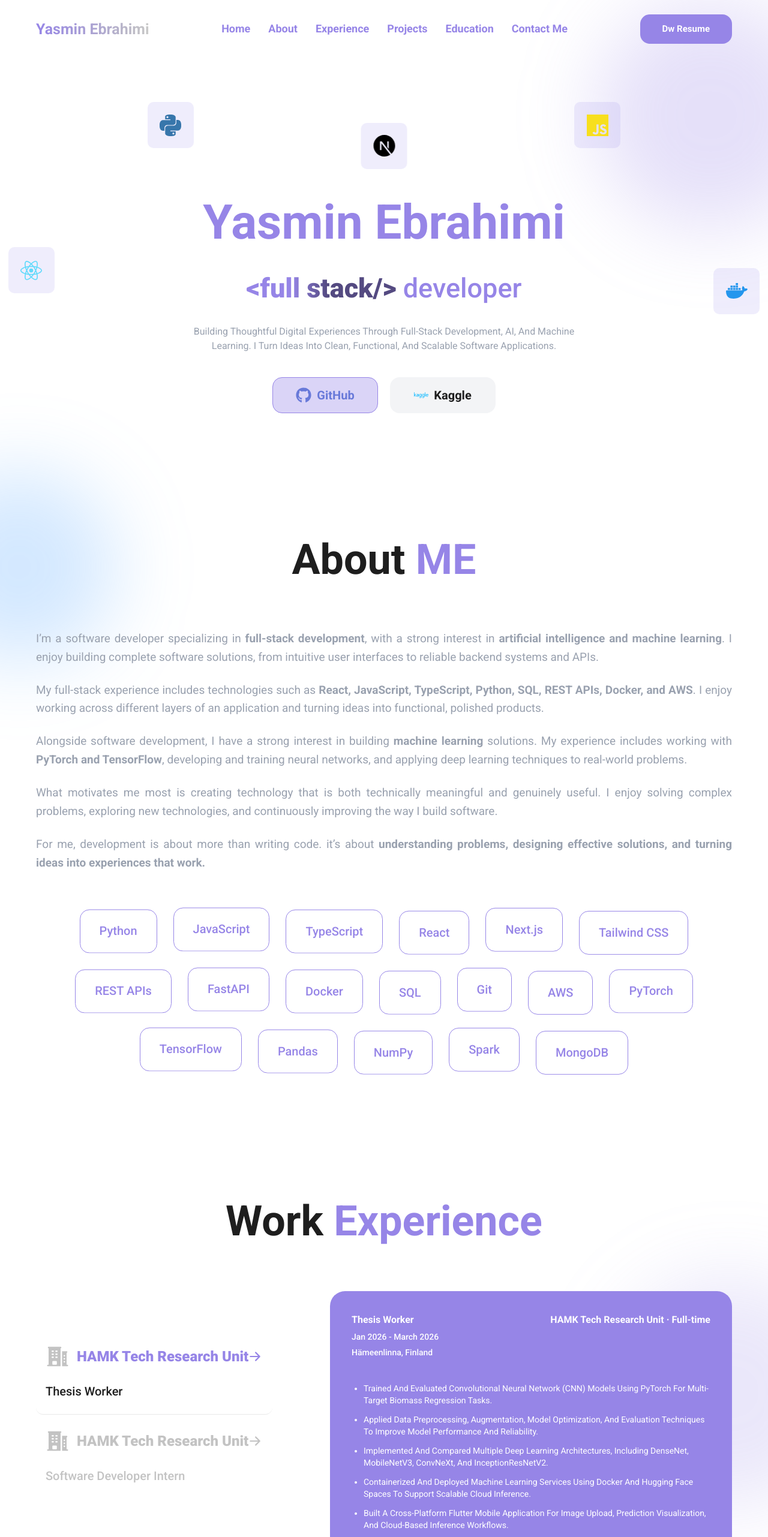
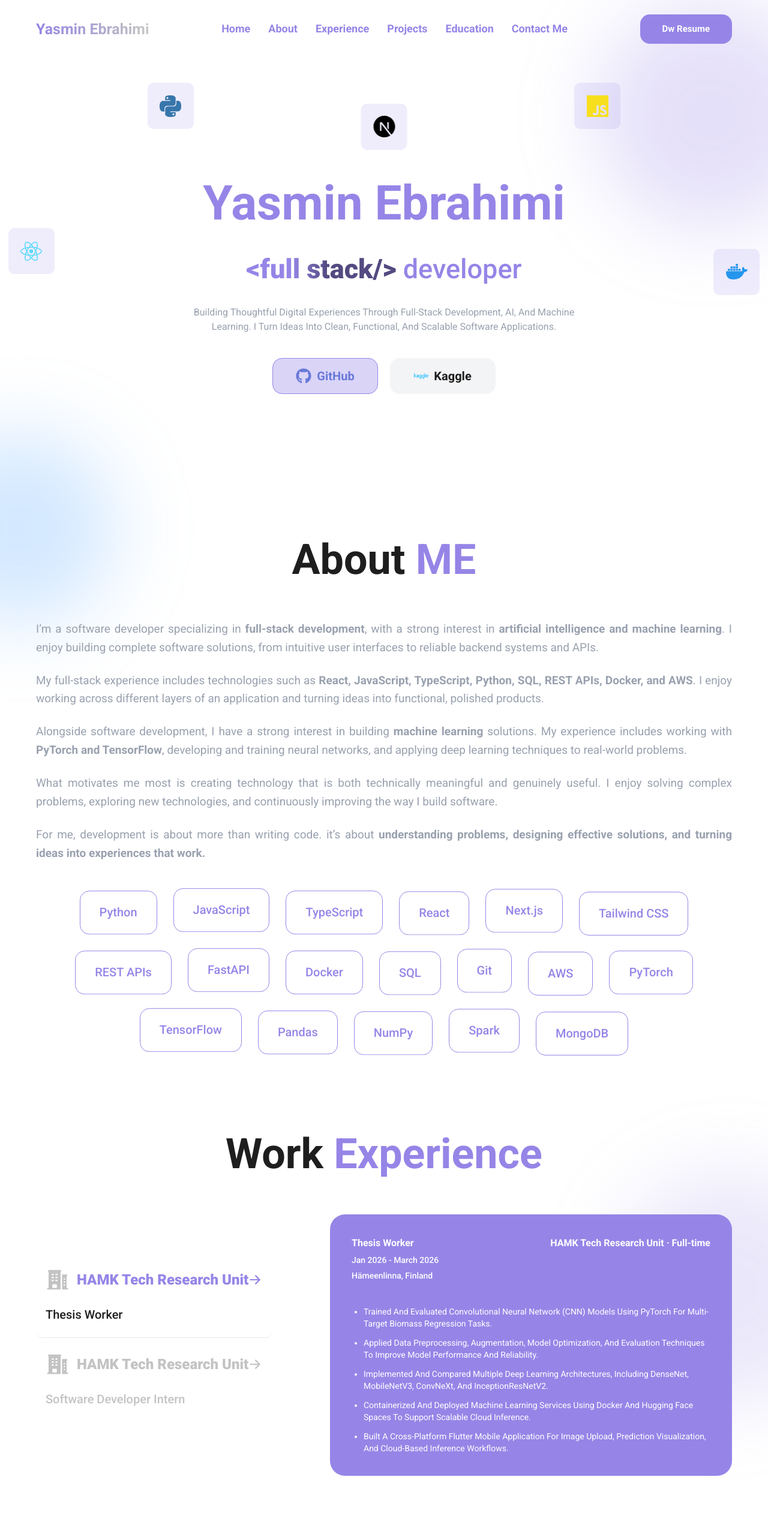
Before and after one commit to yasminebrahimi/yasmin_ebrahimi_portfolio, a React (Vite) app: page / in a window 1280 px wide. Shown: the top 2563 px of the page at 60% size. Built offline with nearby package versions, Linux system fonts and the light colour scheme.

Commit message:
Adjust section vertical spacing and padding

```diff
--- a/src/sections/About.jsx
+++ b/src/sections/About.jsx
@@ -23,7 +23,7 @@ export default function About() {
   return (
     <section
       id="about"
-      className="mx-auto flex w-full max-w-290 flex-col items-center gap-16 px-6 py-24 lg:px-0"
+      className="mx-auto flex w-full max-w-290 flex-col items-center gap-12 px-6 pb-14 pt-28 lg:px-0"
     >
       <h2 className="text-center text-[42px] font-bold capitalize sm:text-[56px] lg:text-[70px]">
         About <span className="text-brand">ME</span>
--- a/src/sections/Contact.jsx
+++ b/src/sections/Contact.jsx
@@ -60,7 +60,7 @@ export default function Contact() {
   return (
     <section
       id="contact"
-      className="mx-auto flex w-full max-w-290 flex-col items-center gap-16 px-6 py-24 lg:px-0"
+      className="mx-auto flex w-full max-w-290 flex-col items-center gap-12 px-6 py-14 lg:px-0"
     >
       <div className="flex flex-col items-center gap-4 text-center">
         <h2 className="text-[32px] font-bold capitalize tracking-wide sm:text-[48px] lg:text-[70px]">
--- a/src/sections/Education.jsx
+++ b/src/sections/Education.jsx
@@ -4,7 +4,7 @@ export default function Education() {
   return (
     <section
       id="education"
-      className="mx-auto flex w-full max-w-290 flex-col items-center gap-16 px-6 py-24 lg:px-0"
+      className="mx-auto flex w-full max-w-290 flex-col items-center gap-12 px-6 py-14 lg:px-0"
     >
       <h2 className="text-center text-[32px] font-bold capitalize tracking-wide sm:text-[48px] lg:text-[70px]">
         Education
--- a/src/sections/Experience.jsx
+++ b/src/sections/Experience.jsx
@@ -43,7 +43,7 @@ export default function Experience() {
   return (
     <section
       id="experience"
-      className="mx-auto flex w-full max-w-290 flex-col items-center gap-16 px-6 py-24 lg:px-0"
+      className="mx-auto flex w-full max-w-290 flex-col items-center gap-12 px-6 py-14 lg:px-0"
     >
       <div className="flex flex-col items-center gap-4 text-center">
         <h2 className="text-[36px] font-bold capitalize sm:text-[50px] lg:text-[70px]">
--- a/src/sections/Hero.jsx
+++ b/src/sections/Hero.jsx
@@ -41,7 +41,7 @@ export default function Hero() {
   return (
     <section
       id="home"
-      className="relative mx-auto flex w-full max-w-290 flex-col items-center gap-16 px-6 pb-24 pt-40 text-center lg:px-0"
+      className="relative mx-auto flex w-full max-w-290 flex-col items-center gap-16 px-6 pb-28 pt-32 text-center lg:px-0"
     >
       <div className="relative flex w-full flex-col items-center gap-8">
         {floatIcons.map(({ Icon, color, className }, i) => (
--- a/src/sections/Projects.jsx
+++ b/src/sections/Projects.jsx
@@ -5,7 +5,7 @@ function Projects() {
   return (
     <section
       id="projects"
-      className="mx-auto flex w-full max-w-290 flex-col items-center gap-16 px-6 py-24 lg:px-0"
+      className="mx-auto flex w-full max-w-290 flex-col items-center gap-12 px-6 py-14 lg:px-0"
     >
       <h2 className="text-center text-[36px] font-bold capitalize sm:text-[50px] lg:text-[70px]">
         My <span className="text-brand">Projects</span>
```
